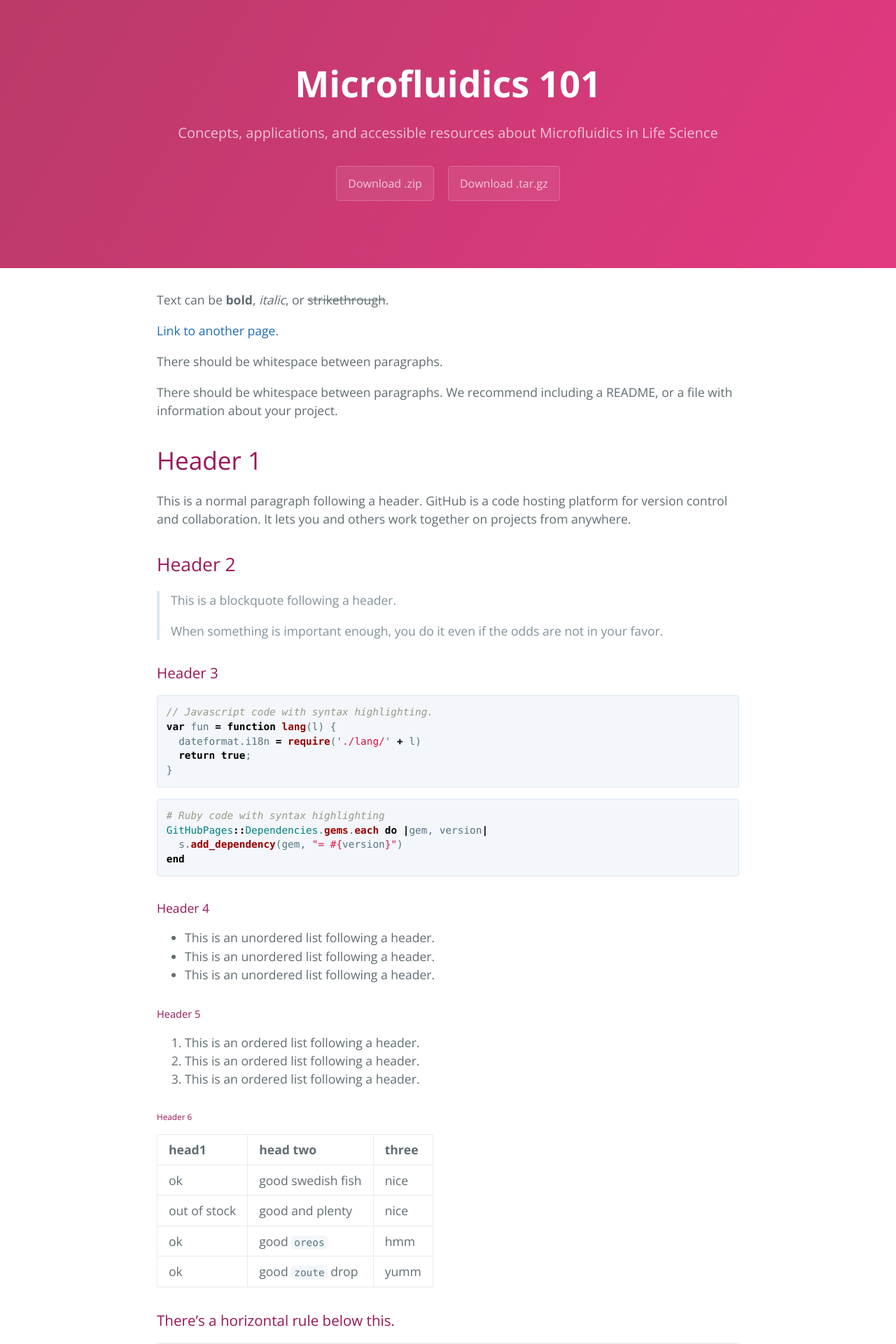
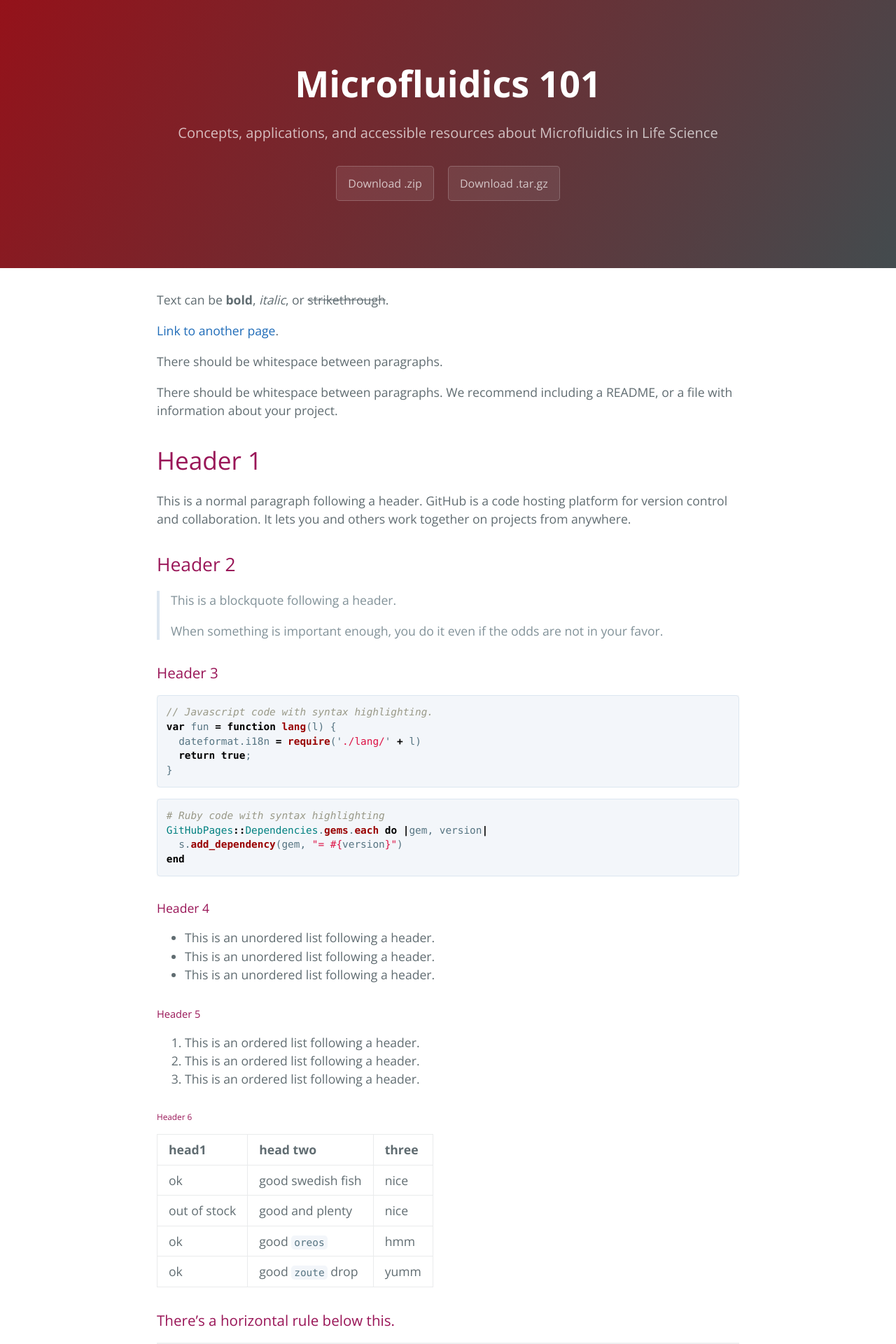
Before and after one commit to ufluidics101/ufluidics101.github.io, a Jekyll site: the page built from index.md, in a window 1280 px wide. Shown: the top 1920 px of the page at 70% size. Built offline with Jekyll 4.4.1, drawn with Linux system fonts in a browser that asks for light colours.

Commit message:
Update variables.scss

```diff
--- a/_sass/variables.scss
+++ b/_sass/variables.scss
@@ -8,8 +8,8 @@ $medium-breakpoint: 42em !default;
 //$header-bg-color-secondary: #155799 !default; #991557
 
 $header-heading-color: #fff !default;
-$header-bg-color: #E33981 !default; // Updated
-$header-bg-color-secondary: #BA3A69 !default; // Updated
+$header-bg-color: #434b4e !default; // Updated
+$header-bg-color-secondary: #94121a !default; // Updated
 
 // Text
 $section-headings-color: #991557 !default; // Before: #159957
```
